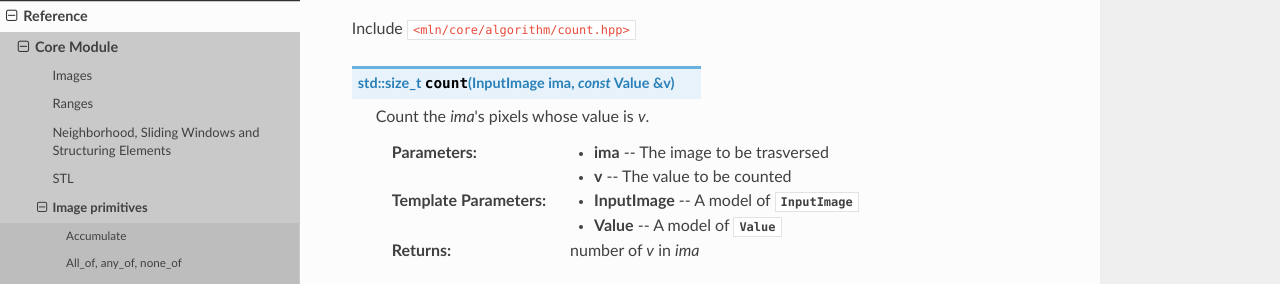
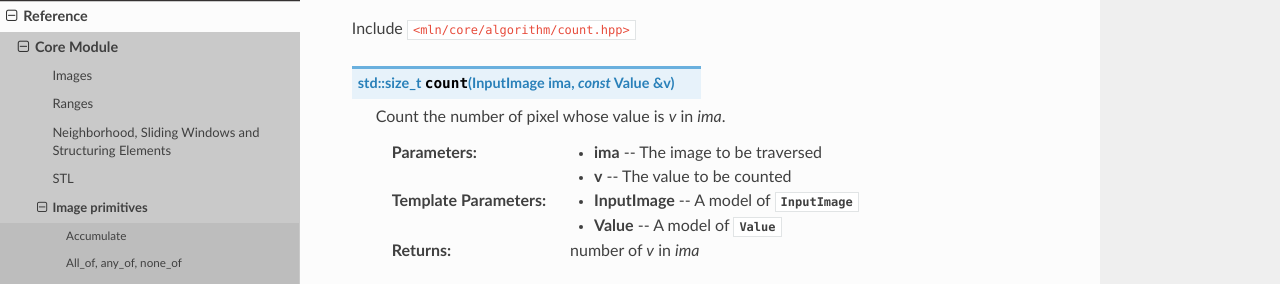
Before and after one commit to GerHobbelt/pylene, a Sphinx documentation site: the page built from doc/source/core/algorithm/count.rst, in a window 1280 px wide. Shown: the part 143-427 px from the top of the page. Built offline with Sphinx 7.4.7 and the Read the Docs theme 2.0.0, drawn with Linux system fonts in a browser that asks for light colours.

Commit message:
Correct typos

```diff
--- a/doc/source/core/algorithm/count.rst
+++ b/doc/source/core/algorithm/count.rst
@@ -7,9 +7,9 @@ Include :file:`<mln/core/algorithm/count.hpp>`
 
 .. cpp:function:: std::size_t count(InputImage ima, const Value& v)
 
-    Count the `ima`'s pixels whose value is `v`.
+    Count the number of pixel whose value is `v` in `ima`.
 
-    :param ima: The image to be trasversed
+    :param ima: The image to be traversed
     :param v: The value to be counted
     :tparam InputImage: A model of :cpp:concept:`InputImage`
     :tparam Value: A model of :cpp:concept:`Value`
```
